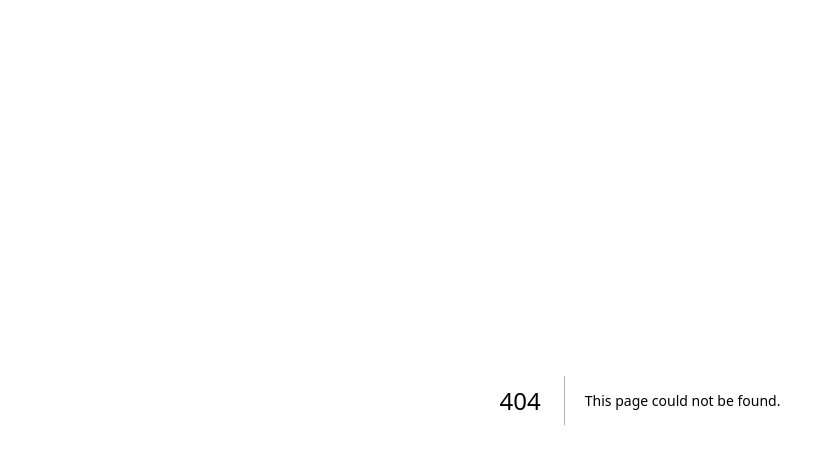
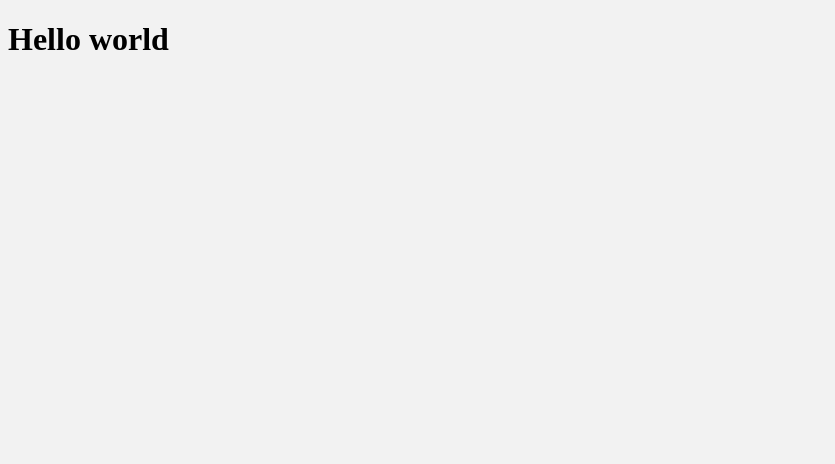
Before and after one commit to thaispsc/flower-shop, a Next.js app: page / in a window 1280 px wide. Before the commit this address had no page. Shown: the top 464 px of the page, without its empty margins (0-835 px from the left). Built offline with nearby package versions, Linux system fonts and the light colour scheme.

Commit message:
initial page

```diff
--- /dev/null
+++ b/src/pages/index.tsx
@@ -0,0 +1,15 @@
+import Head from 'next/head'
+
+export default function Home() {
+  return (
+    <div>
+      <Head>
+        <title>Create Next App</title>
+      </Head>
+
+      <main>
+        <h1>Hello world</h1>
+      </main>
+    </div>
+  )
+}
```
